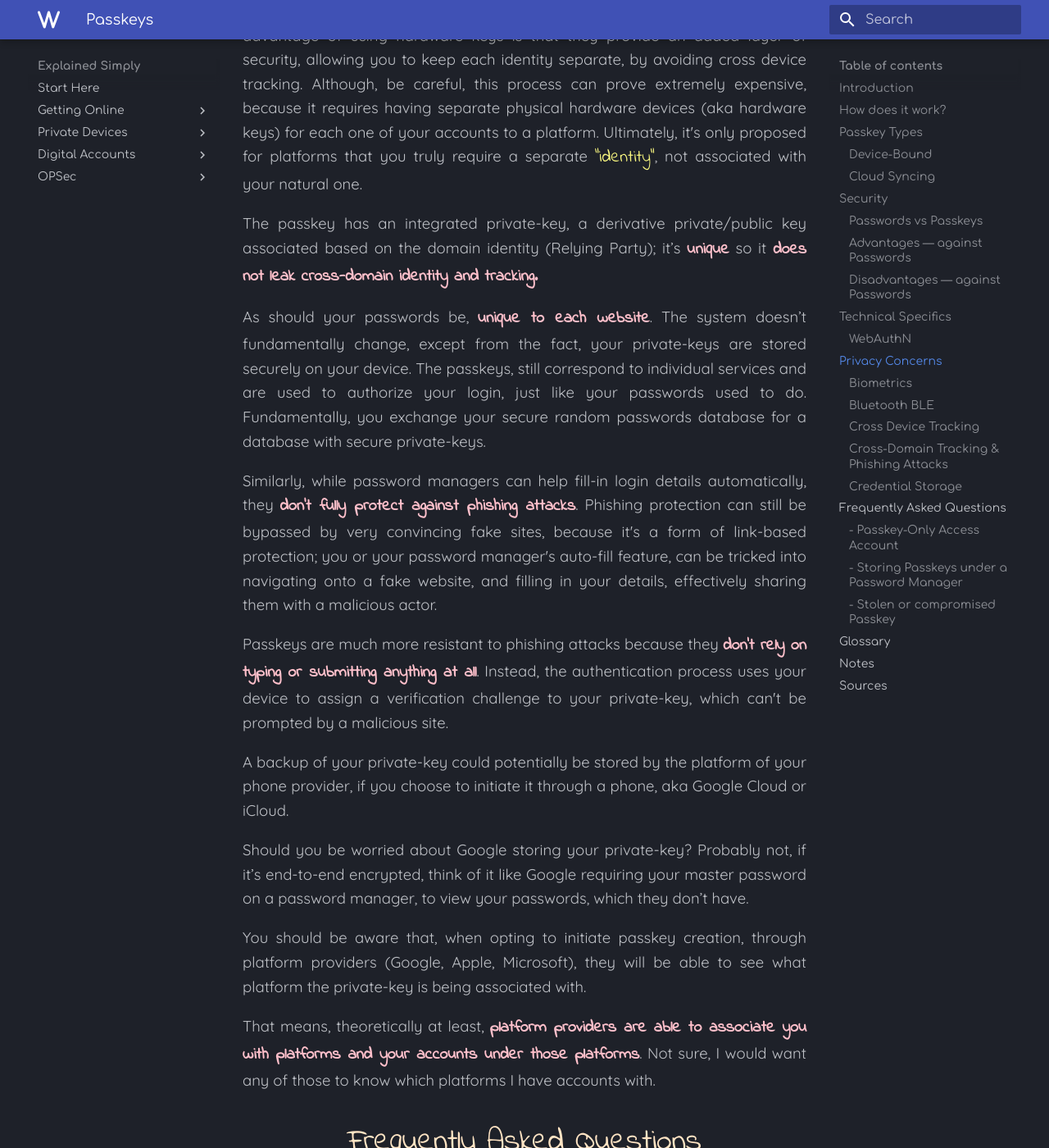
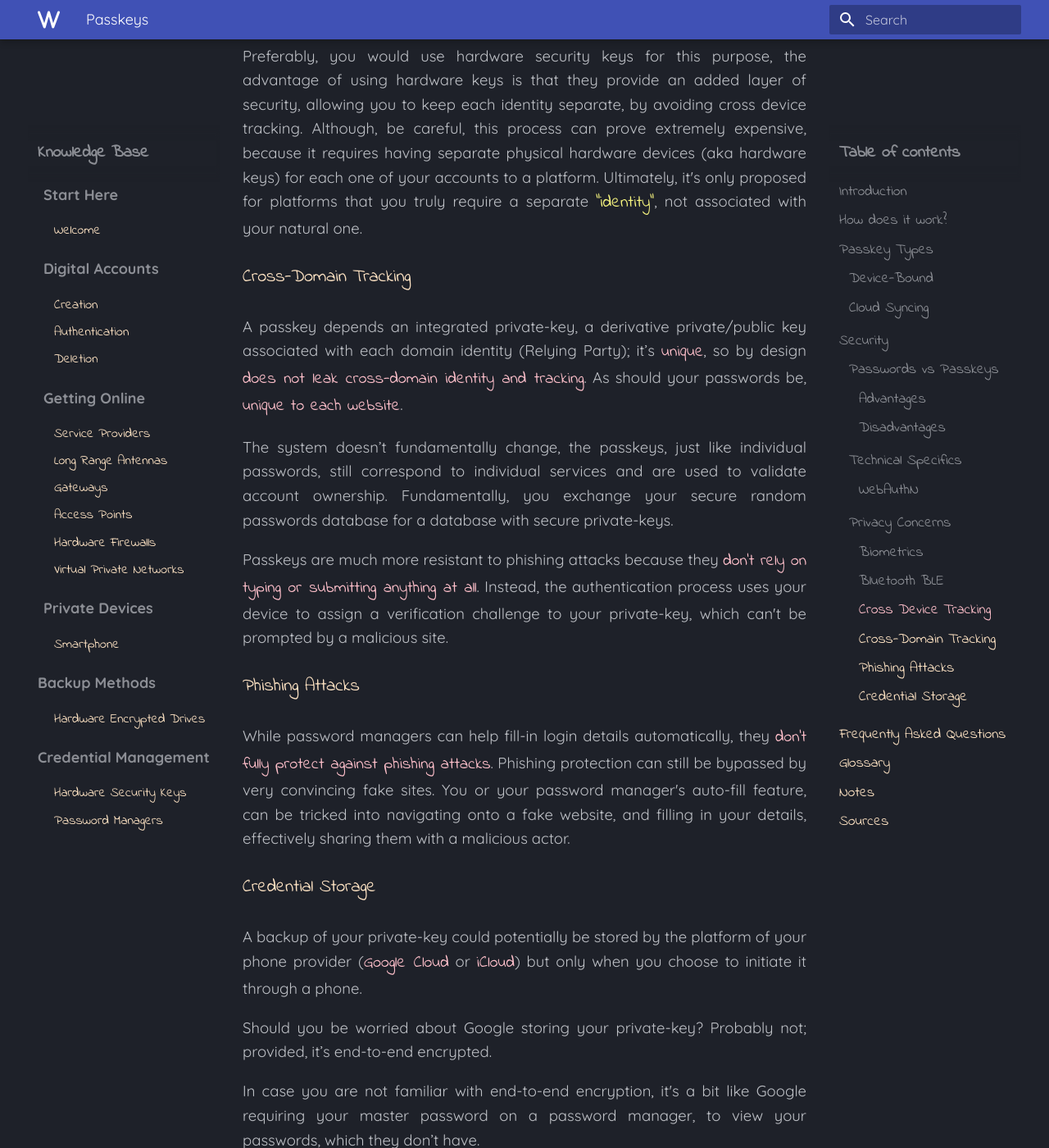
Before and after one commit to gzachariadis/Knowledge-Base, an MkDocs documentation site: the page built from docs/digital-accounts/authentication/passwordless-authentication/authentication-methods/passkeys.md, in a window 1280 px wide and 1400 px high, scrolled down 10956 px. Shown: the whole window at 82% size. Built offline with MkDocs 1.6.1 and Material for MkDocs 9.7.7, drawn with Linux system fonts in a browser that asks for light colours; nearby versions of some CDN libraries; some web fonts are replaced; a style sheet for code colours, icons or effects is not loaded; some of the changed text lies outside the part shown.

Commit message:
Navigation

```diff
--- a/docs/assets/css/content.css
+++ b/docs/assets/css/content.css
@@ -10,7 +10,7 @@ body .md-content ul li p, .md-content ol li p {
     font-style: normal;
     font-size: 18px;
     line-height: 1.45;
-    margin-bottom: 30px;
+    margin-bottom: 20px;
 }
 
 /* Long-Text Lists - Spans */
@@ -56,7 +56,7 @@ body .md-content ul li, .md-content ol li {
       "INFM" 0,
       "SPAC" 0;
     color: rgb(250, 229, 203);
-    font-size: 17.5px;
+    font-size: 17px;
     margin-right: -2px;
 }
 
@@ -71,7 +71,7 @@ body .md-content ul li, .md-content ol li {
 
 /* Paragraph > Bold Text */
 .md-content p strong, b {
-    font-weight: 600;
+    font-weight: 500;
     color:#ffc0cb;
     font-family: "Indie Flower", serif;
     font-style: normal;
@@ -80,28 +80,28 @@ body .md-content ul li, .md-content ol li {
 
 /* Paragraph > Italics */
 .md-content em {
-    font-weight: 500;
+    font-weight: 300;
     color: #faf880;
     font-family: "Indie Flower", serif;
     font-style: normal;
-    font-size: 21px;
+    font-size: 20.5px;
 }
 
 /* Paragraph > Span */
 .md-content p span {
     font-family: "Indie Flower", serif;
     color: bisque;
-    font-size: 28.5px;
+    font-size: 25.5px;
 }
 
 /* Heading h1 */
 .md-content h1 {
-    font-family: "Quicksand", serif;
+    font-family: "Indie Flower", serif;
     font-optical-sizing: auto;
     font-weight: 400;
     font-style: normal;
     text-align: center;
-    font-size: 45px !important;
+    font-size: 60px !important;
     margin-top: 20px;
     margin-bottom: 20px;
 }
@@ -125,7 +125,7 @@ body .md-content ul li, .md-content ol li {
     font-optical-sizing: auto;
     font-weight: 400;
     font-style: normal;
-    font-size: 23px !important;
+    font-size: 28px !important;
     margin-top: 20px;
     margin-bottom: 20px;
     color: bisque;
@@ -137,10 +137,10 @@ body .md-content ul li, .md-content ol li {
     font-optical-sizing: auto;
     font-weight: 400;
     font-style: normal;
-    font-size: 24px !important;
+    text-align: center;
+    font-size: 26.5px !important;
     margin-bottom: 10px;
     color: bisque;
-    display: none;
 }
 
 /* Heading h5 */
@@ -154,11 +154,16 @@ body .md-content ul li, .md-content ol li {
     text-transform: none;
     text-decoration: none;
     color: bisque;
-    display: none;
 }
 
-.md-content h5 a:hover{
-    color: #ffc0cb;
+/* Heading h6 */
+.md-content h6 {
+    font-family: "Indie Flower", serif;
+    font-optical-sizing: auto;
+    font-weight: 400;
+    font-style: normal;
+    font-size: 22px !important;
+    color: bisque;
 }
 
 /* Heading h5 > Links a */
@@ -174,23 +179,17 @@ body .md-content ul li, .md-content ol li {
     color: bisque;
 }
 
+/* Heading h5 > Links > Hover */
+.md-content h5 a:hover{
+    color: #ffc0cb;
+}
+
 .md-content a::after {
     content: "\f0c1"; /* Unicode for link icon in Font Awesome */
     font-family: "Font Awesome 5 Free";  /* Use the Font Awesome icon font */
     font-weight: 600; /* For Font Awesome solid icons */
-    margin-left: 4px; /* Adds a small gap between the text and the icon */
+    margin-left: 5px; /* Adds a small gap between the text and the icon */
     font-size: 0.53em; /* Adjusts the icon size */
     display: inline-block;
     vertical-align: 0.90em; /* Moves the icon slightly above the text */
   }
-
-/* Heading h6 */
-.md-content h6 {
-    font-family: "Indie Flower", serif;
-    font-optical-sizing: auto;
-    font-weight: 400;
-    font-style: normal;
-    font-size: 22px !important;
-    color: bisque;
-    display: none;
-}
--- a/docs/assets/css/navigation.css
+++ b/docs/assets/css/navigation.css
@@ -0,0 +1,142 @@
+/* Ensure there's no overflow in navigation links */
+.md-nav__link, .md-header-nav__link {
+    white-space: nowrap !important; /* Prevent wrapping */
+    overflow:visible;     /* Ensure the text is not clipped */
+    font-size: 16px !important;  /* Adjust font size for sidebar navigation */
+    line-height: 1.45 !important; /* Set line height to provide enough space between lines */
+}
+
+/* Target the first .md-nav__item in the sidebar */
+.md-nav--primary .md-nav__list .md-nav__item a {
+    color: bisque;
+    font-family: "Indie Flower", serif;
+    margin-left: 20px;
+}
+
+.md-nav--secondary .md-nav__list .md-nav__item {
+    color: bisque;
+    font-family: "Indie Flower", serif;
+    width: inherit;
+}
+
+.md-nav--secondary .md-nav__list .md-nav__item .md-ellipsis {
+    font-size: 17.5px;
+}
+
+.md-nav--primary .md-nav__list .md-nav__item .md-nav__link:hover{
+    color: #ffc0cb;
+    text-decoration:none;
+}
+
+.md-nav--primary .md-nav__list .md-nav__item .md-nav__link:active {
+    color: #ffc0cb;
+    text-decoration:none;
+}
+
+.md-nav--primary .md-nav__list .md-nav__item .md-nav__link:focus{
+    color: #ffc0cb;
+    text-decoration:none;
+}
+
+.md-nav--primary .md-nav__list .md-nav__item .md-nav__link:active{
+    color: #ffc0cb;
+    text-decoration:none;
+}
+
+.md-nav--primary .md-nav__list .md-nav__item .md-nav__item--active a {
+    color: #ffc0cb;
+    text-decoration:none;
+}
+
+.md-nav--secondary .md-nav__list .md-nav__item
+
+.md-nav--secondary .md-nav__list .md-nav__item .md-nav__link:hover{
+    color: #ffc0cb;
+    text-decoration:none;
+}
+
+.md-nav--secondary .md-nav__list .md-nav__item .md-nav__link:active {
+    color: #ffc0cb;
+    text-decoration:none;
+}
+
+.md-nav--secondary .md-nav__list .md-nav__item .md-nav__link:focus{
+    color: #ffc0cb;
+    text-decoration:none;
+}
+
+.md-nav--secondary .md-nav__list .md-nav__item .md-nav__link:active{
+    color: #ffc0cb;
+    text-decoration:none;
+}
+
+.md-nav--secondary .md-nav__list .md-nav__item .md-nav__item--active a {
+    color: #ffc0cb;
+    text-decoration:none;
+}
+
+
+/* Target the top-level navigation list */
+ul.md-nav__list[data-md-component="toc"] {
+    margin-top: 20px;
+}
+
+/* Style list items */
+ul.md-nav__list[data-md-component="toc"] .md-nav__item {
+    margin-bottom: 5px;
+}
+
+/* Style links inside list items */
+ul.md-nav__list[data-md-component="toc"] .md-nav__item .md-nav__link {
+    text-decoration: none;
+}
+
+/* Hover effect for links */
+ul.md-nav__list[data-md-component="toc"] .md-nav__item .md-nav__link:hover {
+    color: #ffc0cb;
+    text-decoration: none;
+}
+
+/* Style nested links */
+ul.md-nav__list[data-md-component="toc"] .md-nav__item .md-nav__link {
+    padding: 0px 3px 0px 0px;
+}
+
+/* Target active navigation item */
+ul.md-nav__list[data-md-component="toc"] .md-nav__item .md-nav__link:active {
+    color: #ffc0cb; /* Change the text color of the active item */
+}
+
+.md-nav__item .md-nav__link--active, .md-nav__item .md-nav__link--active code {
+    color: #ffc0cb;
+}
+
+.md-sidebar__scrollwrap {
+    -ms-overflow-style: none;  /* For Internet Explorer 10+ */
+    scrollbar-width: none;  /* For Firefox */
+}
+
+/* Navigation Title */
+.md-nav__title {
+    font-size: 20px;
+    margin-top: 100px;
+    margin-bottom: 5px;
+    line-height: 1.5;
+    font-family: "Indie Flower", serif;
+}
+
+/* Target the <span> inside the label */
+label.md-nav__link .md-ellipsis {
+    font-size: 18px !important;
+    margin-top: 5px;
+    margin-bottom: 10px;
+    vertical-align: middle;
+    line-height: 1.4;
+    display: flex;
+    align-items: center; /* Vertically centers the items (icon + text) */
+}
+
+label.md-nav__link .md-ellipsis i {
+    vertical-align: middle;
+    margin-right: 7px;
+}
--- a/docs/digital-accounts/authentication/passwordless-authentication/authentication-methods/passkeys.md
+++ b/docs/digital-accounts/authentication/passwordless-authentication/authentication-methods/passkeys.md
@@ -97,7 +97,7 @@ As you can see, currently, both sides of the current infrastructure cause proble
 
 Well, take a closer look...
 
-#### Advantages — against Passwords
+##### Advantages
 
 - <span>Zero Reusability</span> — Passkeys are not reusable, they can't be stolen and re-used just like passwords can.
 
@@ -117,7 +117,7 @@ Well, take a closer look...
 
 - <span>Phishing Protection</span> — Passkeys stop phishing attacks. Since you don’t manually type anything to log in, a hacker can’t trick you into entering your password on a fake website. The authentication process relies on your device, so it only works on the legitimate website or app.
 
-#### Disadvantages — against Passwords
+##### Disadvantages
 
 - <span>Hackable</span> — Same as passwords, passkeys are only as safe as the place you store them.
 
@@ -125,21 +125,19 @@ Well, take a closer look...
 
 - <span>Non-Compartmentalized (by Default)</span> — Can be stored in the same device as your passwords & 2FA codes.
 
-## Technical Specifics
+#### Technical Specifics
 
 > Caution! You can skip this part in case you are not interested in details about how these protocols work.
 
-### WebAuthN
+##### WebAuthN
 
-The way passkeys are implemented, all you need is a security module installed on the device called **WebAuthN**, then when a passkey is initiated or triggered, the website, can communicate through Javascript with your phone and pop-up a phone login action, provided it’s successful, the device and website exchange information on a challenge, the phone completes, website verifies it’s successful and you are logged in.
+WebAuthN (Web Authentication), a **web standard** that allows websites to authenticate users securely without relying on passwords; it is what passkeys rely on to verify your account ownership over cryptographic keys. This security module, comes pre-installed on your device as part of the Operating System.
 
-The Authenticator component of the Operating System and the Client (usually a Browser performing authentication) require presence and proximity, there are different ways that prove this connection, but basically the private-key, can’t be not stored on-device or transmitted to a device via network; bluetooth, [NFC](../../../../glossary/near-field-communication.md) or usb, only go so far.
+When you try to log in to a website, the website communicates with your device through JavaScript via the client, prompting a login action. When successful, the website and your device exchange a challenge that the device is meant to solve. Upon completion, the website verified the challenge solution and a successful login occurs.
 
-Because it combines multiple protocols and security features, like having to unlock your keychain / authentication module on your operating system, whether by a biometric or pin, having an intent gesture, like touching a hardware key or actively initiating a login procedure. The authentication process  is much more secure.
+For this process to work, both the operating system's authenticator and the device performing the login need to be in close proximity. This is why the authentication relies on various methods to prove proximity, such as Bluetooth, [NFC](../../../../glossary/near-field-communication.md) or USB.
 
-The aim is to be as hardware-based as possible.
-
-## Privacy Concerns
+#### Privacy Concerns
 
 ##### Biometrics
 
@@ -189,29 +187,35 @@ Under this scenario, you could create separate user accounts within the same pla
 
 Preferably, you would use hardware security keys for this purpose, the advantage of using hardware keys is that they provide an added layer of security, allowing you to keep each identity separate, by avoiding cross device tracking. Although, be careful, this process can prove extremely expensive, because it requires having separate physical hardware devices (aka hardware keys) for each one of your accounts to a platform. Ultimately, it's only proposed for platforms that you truly require a separate *"identity"*, not associated with your natural one.
 
-##### Cross-Domain Tracking & Phishing Attacks
+##### Cross-Domain Tracking
 
-The passkey has an integrated private-key, a derivative private/public key associated based on the domain identity (Relying Party); it’s **unique** so it **does not leak cross-domain identity and tracking.**
+A passkey depends an integrated private-key, a derivative private/public key associated with each domain identity (Relying Party); it’s **unique**, so by design **does not leak cross-domain identity and tracking**. As should your passwords be, **unique to each website**.
 
-As should your passwords be, **unique to each website**. The system doesn’t fundamentally change, except from the fact, your private-keys are stored securely on your device. The passkeys, still correspond to individual services and are used to authorize your login, just like your passwords used to do. Fundamentally, you exchange your secure random passwords database for a database with secure private-keys.
+The system doesn’t fundamentally change, the passkeys, just like individual passwords, still correspond to individual services and are used to validate account ownership. Fundamentally, you exchange your secure random passwords database for a database with secure private-keys.
 
-Similarly, while password managers can help fill-in login details automatically, they **don't fully protect against phishing attacks**. Phishing protection can still be bypassed by very convincing fake sites, because it's a form of link-based protection; you or your password manager's auto-fill feature, can be tricked into navigating onto a fake website, and filling in your details, effectively sharing them with a malicious actor.
 
 Passkeys are much more resistant to phishing attacks because they **don’t rely on typing or submitting anything at all**. Instead, the authentication process uses your device to assign a verification challenge to your private-key, which can't be prompted by a malicious site.
 
+##### Phishing Attacks
+
+While password managers can help fill-in login details automatically, they **don't fully protect against phishing attacks**. Phishing protection can still be bypassed by very convincing fake sites. You or your password manager's auto-fill feature, can be tricked into navigating onto a fake website, and filling in your details, effectively sharing them with a malicious actor.
+
+
 ##### Credential Storage
 
-A backup of your private-key could potentially be stored by the platform of your phone provider, if you choose to initiate it through a phone, aka Google Cloud or iCloud.
+A backup of your private-key could potentially be stored by the platform of your phone provider (**Google Cloud** or **iCloud**) but only when you choose to initiate it through a phone.
 
-Should you be worried about Google storing your private-key? Probably not, if it’s end-to-end encrypted, think of it like Google requiring your master password on a password manager, to view your passwords, which they don’t have.
+Should you be worried about Google storing your private-key? Probably not; provided, it’s end-to-end encrypted.
 
-You should be aware that, when opting to initiate passkey creation, through platform providers (Google, Apple, Microsoft), they will be able to see what platform the private-key is being associated with.
+In case you are not familiar with end-to-end encryption, it's a bit like Google requiring your master password on a password manager, to view your passwords, which they don’t have.
+
+When opting to initiate passkey creation, through platform providers (Google, Apple, Microsoft), **they will be able to see what platform the private-key is being associated with**.
 
 That means, theoretically at least, **platform providers are able to associate you with platforms and your accounts under those platforms**. Not sure, I would want any of those to know which platforms I have accounts with.
 
 ## Frequently Asked Questions
 
-###### - Passkey-Only Access Account
+<span>- Passkey-Only Access Account</span>
 
 Can an account truly be passkey-only access? In theory, **yes**, an online account can be **passkey-only** access — but **in practice? Unluckily.** There’s always the need for backup methods, either for account recovery or for setting up new devices. These fallback options are in place to ensure you don’t get locked out.
 
@@ -219,7 +223,7 @@ Another note to consider, is this, almost all major services still require an em
 
 That's not the only reason though, people are a factor too; we lose keys, don't backup data, switch phones, forget passwords; that means passkey access-only account will almost-never be an option, by major platforms at least, because there will always be a need for account recovery.
 
-###### - Storing Passkeys under a *Password Manager*
+<span>- Storing Passkeys under a Password Manager</span>
 
 Lorem Ipsum
 
@@ -231,7 +235,7 @@ Lorem Ipsum
 
 - You can store passkeys both to your Bitwarden Vault and to your Hardware Key
 
-###### - Stolen or compromised Passkey
+<span>- Stolen or compromised Passkey</span>
 
 Lorem Ipsum Lorem Ipsum Lorem Ipsum Lorem Ipsum Lorem Ipsum
 
--- a/mkdocs.yml
+++ b/mkdocs.yml
@@ -1,11 +1,17 @@
-site_name: Explained Simply
+site_name: Knowledge Base
 site_url: https://sitename.example
 theme:
   name: material
-  toc:
-    depth: 4
+  features:
+    - navigation.instant # https://squidfunk.github.io/mkdocs-material/setup/setting-up-navigation/#instant-loading
+    - navigation.instant.progress # https://squidfunk.github.io/mkdocs-material/setup/setting-up-navigation/?h=breadcrumbs#progress-indicator
+    - navigation.instant.preview # https://squidfunk.github.io/mkdocs-material/setup/setting-up-navigation/?h=breadcrumbs#automatic-previews
+    - navigation.sections # https://squidfunk.github.io/mkdocs-material/setup/setting-up-navigation/#navigation-sections
+    - navigation.tracking # https://squidfunk.github.io/mkdocs-material/setup/setting-up-navigation/?h=breadcrumbs#anchor-tracking
+    - navigation.prune # https://squidfunk.github.io/mkdocs-material/setup/setting-up-navigation/?h=breadcrumbs#navigation-pruning
+    - navigation.top # https://squidfunk.github.io/mkdocs-material/setup/setting-up-navigation/?h=breadcrumbs#back-to-top-button
   font:
-    text: Comfortaa
+    text: Quicksand
     code: Red Hat Mono
   icon:
     logo: fontawesome/solid/w
@@ -13,32 +19,31 @@ theme:
     scheme: slate
   plugins:
     - typeset
+    - search
 
 nav:
-  - <i class="hgi-stroke hgi-book-open-01"></i> Start Here: start-here/index.md
-  - <i class="hgi-stroke hgi-cloud"></i> Getting Online:
-      - <i class="hgi-stroke hgi-corporate"></i> Service Providers: getting-online/service-providers/choosing-a-provider.md
-      - <i class="hgi-stroke hgi-internet-antenna-03"></i> Long Range Antennas: getting-online/long-range-antennas/index.md
-      - <i class="hgi-stroke hgi-router-02"></i> Gateways: getting-online/gateways/index.md
-      - <i class="hgi-stroke hgi-wifi-lock"></i> Access Points: getting-online/access-points/index.md
-      - <i class="hgi-stroke hgi-fire-security"></i> Hardware Firewalls: getting-online/hardware-firewalls/index.md
-      - <i class="hgi-stroke hgi-computer-cloud"></i> Virtual Private Networks (VPNs): getting-online/virtual-private-networks/index.md
-  - <i class="hgi-stroke hgi-wrench-01"></i> Private Devices:
-    - <i class="hgi-stroke hgi-smartphone-wifi"></i> Smartphone:
-      - <i class="hgi-stroke hgi-shopping-bag-03"></i> Phone Models: devices/smart-phone/phone-models/choosing-a-device.md
-      - <i class="hgi-stroke hgi-simcard-01"></i> Subscriber ID Module (SIM): devices/smart-phone/choosing-a-sim/index.md
-      - <i class="hgi-stroke hgi-layers-02"></i> Operating System: devices/smart-phone/operating-systems/choosing-an-operating-system.md
-      - <i class="hgi-stroke hgi-grid-view"></i> Applications Catalog: devices/smart-phone/applications-catalog/index.md
-      - <i class="hgi-stroke hgi-cpu-settings"></i> System Settings: devices/smart-phone/system-settings/index.md
+  - <i class="hgi-stroke hgi-book-open-01"></i> Start Here:
+    - start-here/index.md
   - <i class="hgi-stroke hgi-user"></i> Digital Accounts:
     - <i class="hgi-stroke hgi-signature"></i> Creation: digital-accounts/creation/index.md
     - <i class="hgi-stroke hgi-authorized"></i> Authentication: digital-accounts/authentication/index.md
     - <i class="hgi-stroke hgi-delete-04"></i> Deletion: digital-accounts/deletion/index.md
-  - OPSec:
-    - Managing Credentials:
-      - <i class="hgi-stroke hgi-hard-drive"></i> Hardware Encrypted Drives: managing-credentials/options/hardware-encrypted-usb-drives/index.md
-      - <i class="hgi-stroke hgi-lock-key"></i> Hardware Security Keys: managing-credentials/options/hardware-keys/index.md
-      - <i class="hgi-stroke hgi-circle-password"></i> Password Managers: managing-credentials/options/password-managers/home.md
+  - <i class="hgi-stroke hgi-cloud"></i> Getting Online:
+    - <i class="hgi-stroke hgi-corporate"></i> Service Providers: getting-online/service-providers/choosing-a-provider.md
+    - <i class="hgi-stroke hgi-internet-antenna-03"></i> Long Range Antennas: getting-online/long-range-antennas/index.md
+    - <i class="hgi-stroke hgi-router-02"></i> Gateways: getting-online/gateways/index.md
+    - <i class="hgi-stroke hgi-wifi-lock"></i> Access Points: getting-online/access-points/index.md
+    - <i class="hgi-stroke hgi-fire-security"></i> Hardware Firewalls: getting-online/hardware-firewalls/index.md
+    - <i class="hgi-stroke hgi-computer-cloud"></i> Virtual Private Networks: getting-online/virtual-private-networks/index.md
+  - <i class="hgi-stroke hgi-wrench-01"></i> Private Devices:
+    - <i class="hgi-stroke hgi-smartphone-wifi"></i> Smartphone: devices/smart-phone/index.md
+  - Backup Methods:
+    - <i class="hgi-stroke hgi-hard-drive"></i> Hardware Encrypted Drives: managing-credentials/options/hardware-encrypted-usb-drives/index.md
+  - Credential Management:
+    - <i class="hgi-stroke hgi-lock-key"></i> Hardware Security Keys: managing-credentials/options/hardware-keys/index.md
+    - <i class="hgi-stroke hgi-circle-password"></i> Password Managers:  managing-credentials/options/password-managers/home.md
+
+
 extra_css:
   - assets/css/navigation.css
   - assets/css/content.css
```
Also changed, not shown: README.md (+7 -1 lines), docs/start-here/index.md (+1 -1 lines), docs/devices/smart-phone/index.md (added), docs/digital-accounts/authentication/two-factor-authentication/dd.md (renamed from docs/digital-accounts/authentication/two-factor-authentication/index.md), docs/digital-accounts/index.md (added).
